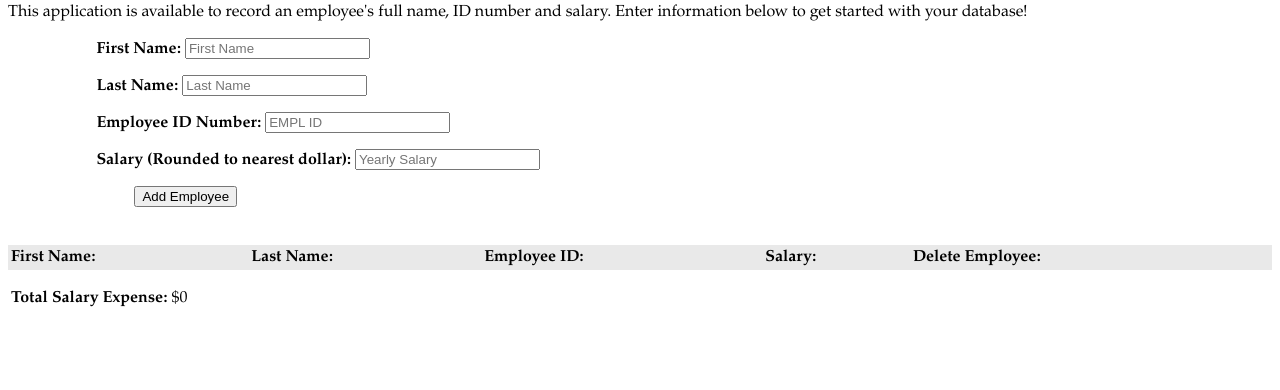
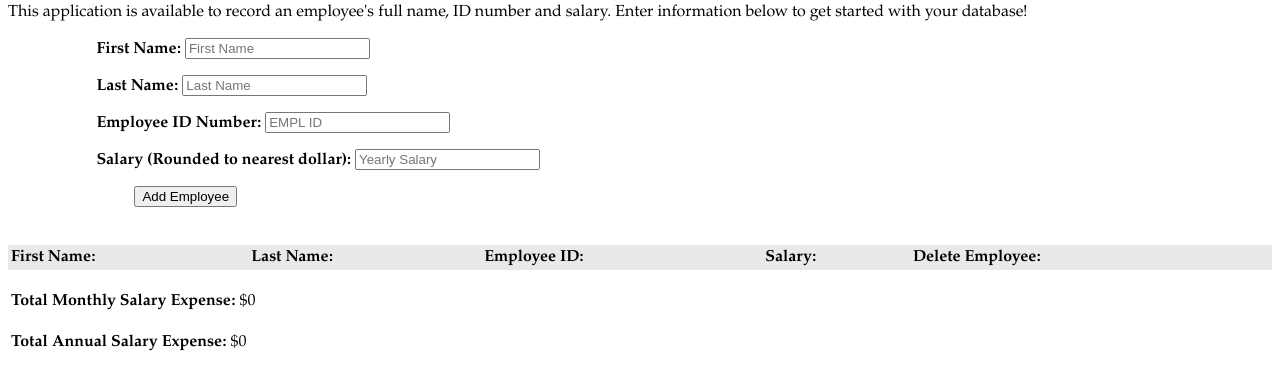
Before and after one commit to ludstuen90/EmployeeLogger, a plain HTML site: page index.html in a window 1280 px wide. Shown: the part 78-468 px from the top of the page. Drawn offline with Linux system fonts and the light colour scheme.

Commit message:
Final version

```diff
--- a/scripts/scripts.js
+++ b/scripts/scripts.js
@@ -36,6 +36,7 @@ document.getElementById("emplId").value=null;
 var displayEmployees = function() {
   var htmloutput = '<table style="width:100%"><tr><td><b>First Name:</td><td><b>Last Name:</b></td><td><b>Employee ID:</b></td><td><b>Salary:</b></td><td><b>Delete Employee:</b></td></tr>';
 var totalSalary = 0;
+var totalMonSalary= 0;
 
 for (var i = 0; i < employees.length; i++) {
   var zfname =  employees[i]["First Name"];
@@ -49,6 +50,7 @@ for (var i = 0; i < employees.length; i++) {
   else {
     totalSalary += parseFloat(zsal);
     totalSalary = parseInt(totalSalary);
+    totalMonSalary = (totalSalary/12);
 
   }
 }
@@ -57,7 +59,10 @@ for (var i = 0; i < employees.length; i++) {
 
 htmloutput += '</table>';
 document.getElementById("draw").innerHTML = htmloutput;
-document.getElementById("bank").innerHTML = '<table style="width:100%"><tr><td><b><p>Total Salary Expense: </b>' + totalSalary.toLocaleString('en-US', { style: 'currency', currency: 'USD', minimumFractionDigits: 0 }) + '</p></td></tr></table>';
+document.getElementById("bank").innerHTML = '<br><br>';
+
+document.getElementById("bank").innerHTML += '<table style="width:100%"><tr><td><b><p>Total Monthly Salary Expense: </b>' + totalMonSalary.toLocaleString('en-US', { style: 'currency', currency: 'USD', minimumFractionDigits: 0 }) + '</p></td></tr><tr><td><b><p>Total Annual Salary Expense: </b>' + totalSalary.toLocaleString('en-US', { style: 'currency', currency: 'USD', minimumFractionDigits: 0 }) + '</p></td></tr></table>';
+
 
 };
 
--- a/sheetrock.css
+++ b/sheetrock.css
@@ -25,3 +25,9 @@ h1 {
   background-color:#e9e9e9;
 
 }
+
+ #bank  {
+   height:5px;
+   line-height:5px;
+
+}
```
